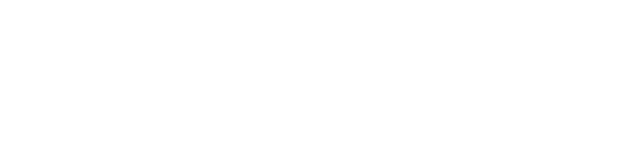
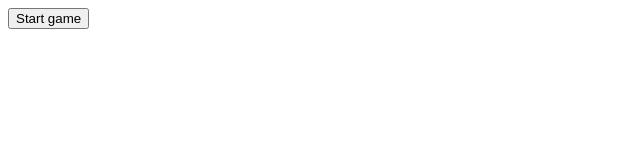
Before and after one commit to justinhcabral/RockPaperScissors, a plain HTML site: page index.html in a window 1280 px wide. Shown: the whole page, without its empty margins (0-640 px from the left). Drawn offline with Linux system fonts and the light colour scheme.

Commit message:
Finish rock paper scissors game

```diff
--- a/index.html
+++ b/index.html
@@ -7,6 +7,6 @@
     <script src = "./logic.js"></script>
 </head>
 <body>
-
+    <button onclick="playGame()">Start game</button>
 </body>
 </html>
--- a/logic.js
+++ b/logic.js
@@ -33,12 +33,32 @@ function playRound(playerselection,computerSelection){
     }
 }
 
-const playerselection = "what";
-console.log(playerselection);
-const computerSelection = getComputerChoice();
-console.log(computerSelection);
-console.log(playRound(playerselection,computerSelection));
+function playGame(){
+    let playerScore = 0;
+    let computerScore = 0;
+    for(let i = 0; i<5;i++){
+        let playerselection = prompt("Rock, paper, or scissors?")
+        let computerSelection = getComputerChoice();
 
-function playGame(){
+        let scoreKeeper = playRound(playerselection, computerSelection);
+        if(scoreKeeper.includes("win")){
+            playerScore++;
+            console.log("Player score: " + playerScore);
+            console.log("Computer score: " + computerScore);
+        } else if(scoreKeeper.includes("lose")){
+            computerScore++;
+            console.log("Player score: " + playerScore);
+            console.log("Computer score: " + computerScore);
+        } else {
+            continue;
+        }
+    }
 
+    if(playerScore>computerScore){
+        console.log("You win! You beat computer " + playerScore + " to " + computerScore + ".");
+    } else if(computerScore>playerScore){
+        console.log("You lose! The computer beat you " + computerScore + " to " + playerScore + ".");
+    }else if(playerScore==computerScore){
+        console.log("It's a tie! " + playerScore + " to " + computerScore + ".");
+    }
 }
```
